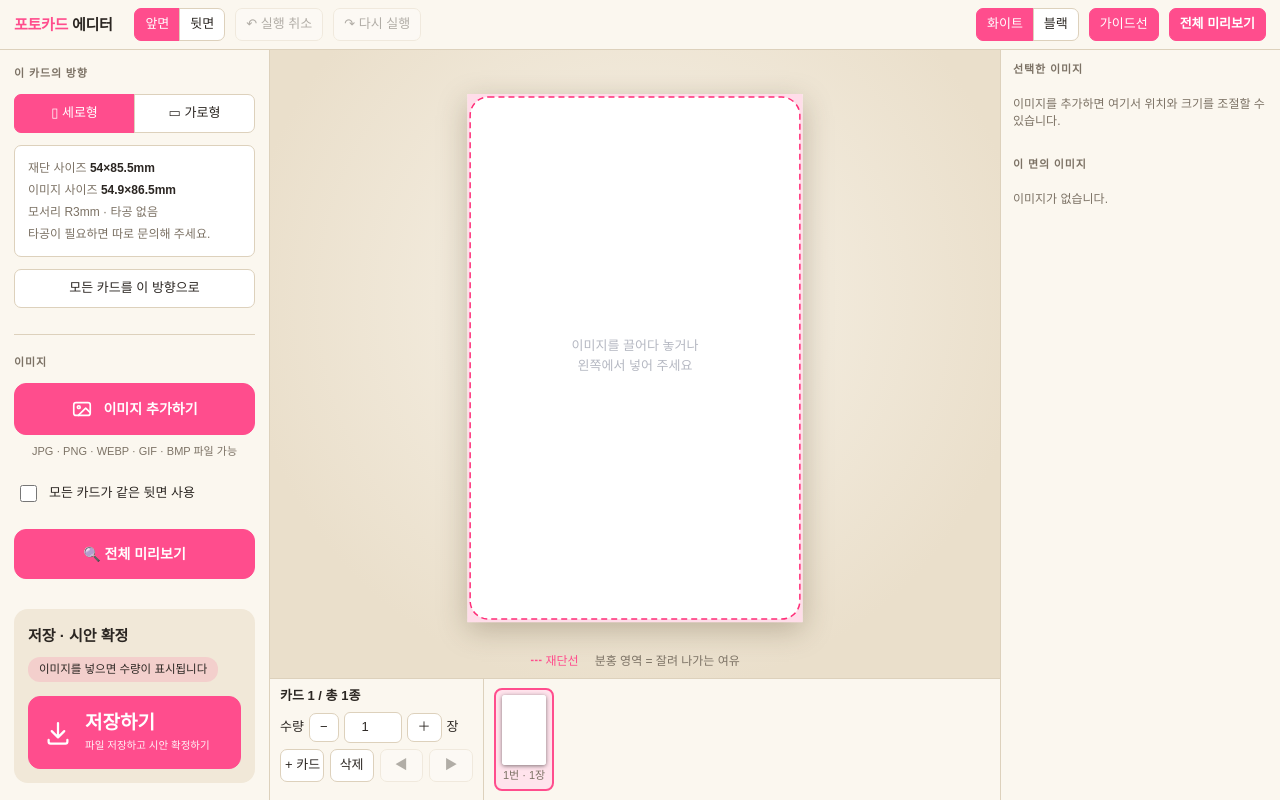
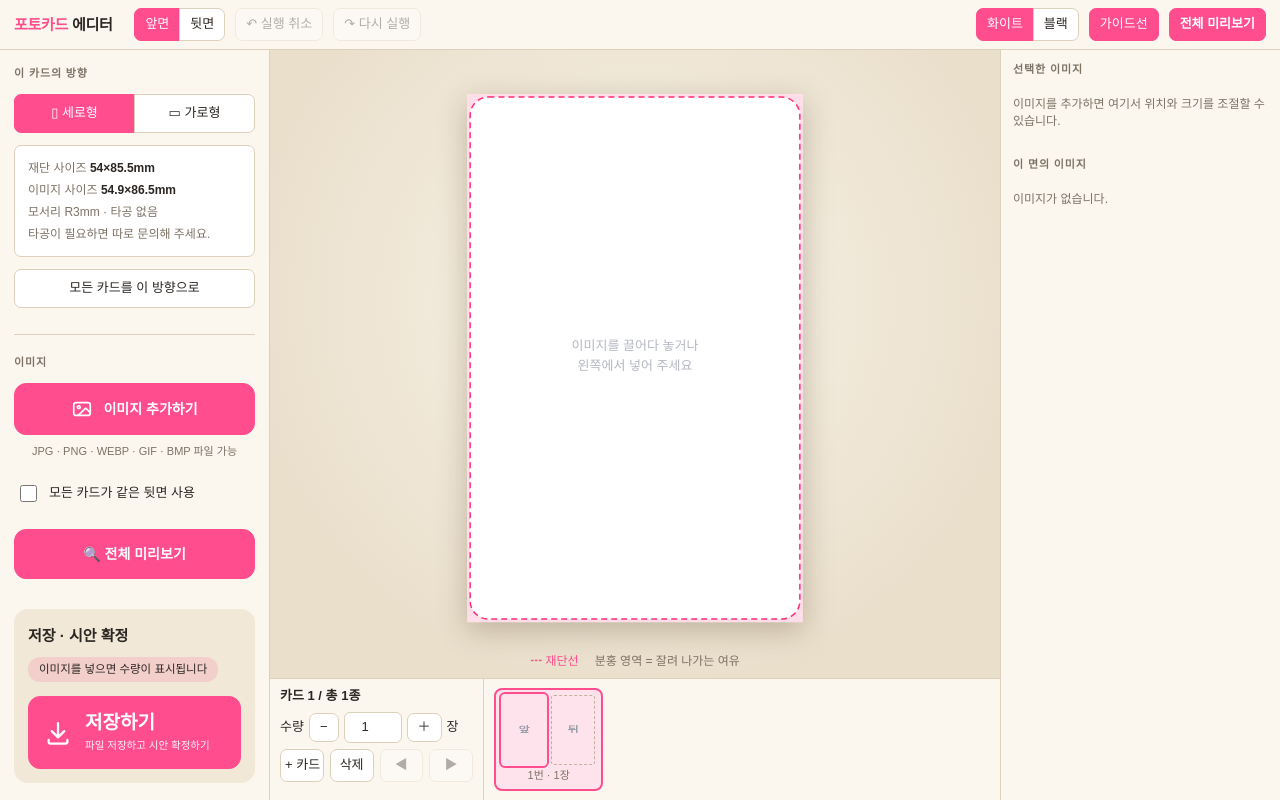
Before and after one commit to garam-wispro/photocard-editor, a plain HTML site: page index.html in a window 1280 px wide. Drawn offline with Linux system fonts and the light colour scheme.

Commit message:
카드 목록에 앞면·뒷면을 나란히 표시, 누르면 그 면으로 이동
Co-Authored-By: Claude Fable 5.2 <noreply@anthropic.com>

```diff
--- a/index.html
+++ b/index.html
@@ -44,6 +44,9 @@ aside{width:270px;flex:none;background:var(--panel);overflow-y:auto;padding:12px
 .thumb.sel{border-color:var(--acc);background:var(--selbg)}
 .thumb canvas{background:#fff;border-radius:3px;box-shadow:0 1px 4px rgba(0,0,0,.5);display:block}
 .thumb span{font-size:11px;color:var(--mut)}
+.thumb .pair{display:flex;gap:5px;align-items:center}
+.thumb canvas.empty{background:transparent;box-shadow:none;outline:1px dashed var(--hovb);outline-offset:-1px}
+.thumb canvas.cur{outline:2px solid var(--acc);outline-offset:1px}
 h2{font-size:11px;letter-spacing:.08em;color:var(--mut);margin:16px 0 8px;font-weight:700}
 h2:first-child{margin-top:0}
 button,select,input{font:inherit;color:inherit}
@@ -445,16 +448,23 @@ function reorient(c,o){if(c.orient===o)return;const od=dims(c.orient),nd=dims(o)
     const full=l.rot===0&&l.x-hw<=-od.bx+e&&l.x+hw>=od.W+od.bx-e&&l.y-hh<=-od.by+e&&l.y+hh>=od.H+od.by-e;
     if(full)fit(l,'cover',nd);else{l.x=l.x/od.W*nd.W;l.y=l.y/od.H*nd.H}}
   c.orient=o}
-function drawThumb(el,c){const {W,H}=dims(c.orient),k=70/SPEC.L,dpr=2;
-  el.width=Math.round(W*k*dpr);el.height=Math.round(H*k*dpr);el.style.width=W*k+'px';el.style.height=H*k+'px';
-  drawCard(el.getContext('2d'),k*dpr,0,0,c.front.layers.length||state.commonBack?c.front:c.back,'trim',dims(c.orient))} // 앞면이 비어 있으면 뒷면을 보여 준다
-function thumbCur(){const el=thumbsEl.children[ci];if(el&&stripSig===sigNow())drawThumb(el.firstChild,card())}
+// 카드 목록: 카드마다 앞면(왼쪽)·뒷면(오른쪽)을 나란히 보여 준다. 비어 있는 면은 점선 칸에 '앞'/'뒤'만 적는다.
+function drawThumb(el,c){const dm=dims(c.orient),{W,H}=dm,k=70/SPEC.L,dpr=2;
+  for(const q of el.querySelectorAll('canvas')){const fr=q.dataset.s==='front',sd=fr?c.front:sideOf(c,'back'),emp=!sd.layers.length;
+    q.width=Math.round(W*k*dpr);q.height=Math.round(H*k*dpr);q.style.width=W*k+'px';q.style.height=H*k+'px';q.classList.toggle('empty',emp);q.title=fr?'앞면':'뒷면';
+    const x=q.getContext('2d');
+    if(emp){x.fillStyle='#9a9eab';x.font=`700 ${12*dpr}px "Malgun Gothic","Apple SD Gothic Neo",sans-serif`;x.textAlign='center';x.textBaseline='middle';x.fillText(fr?'앞':'뒤',q.width/2,q.height/2)}
+    else drawCard(x,k*dpr,0,0,sd,'trim',dm)}}
+function thumbCur(){if(stripSig!==sigNow())return;
+  if(state.commonBack)[...thumbsEl.children].forEach((el,i)=>drawThumb(el,state.cards[i])); // 공통 뒷면은 모든 카드에 보인다
+  else{const el=thumbsEl.children[ci];if(el)drawThumb(el,card())}}
 function syncStrip(){const sig=sigNow();
   if(sig!==stripSig){stripSig=sig;
-    thumbsEl.innerHTML=state.cards.map((c,i)=>`<div class="thumb" data-i="${i}"><canvas></canvas><span></span></div>`).join('');
-    state.cards.forEach((c,i)=>drawThumb(thumbsEl.children[i].firstChild,c))}
+    thumbsEl.innerHTML=state.cards.map((c,i)=>`<div class="thumb" data-i="${i}"><div class="pair"><canvas data-s="front"></canvas><canvas data-s="back"></canvas></div><span></span></div>`).join('');
+    state.cards.forEach((c,i)=>drawThumb(thumbsEl.children[i],c))}
   else thumbCur();
-  [...thumbsEl.children].forEach((el,i)=>{el.classList.toggle('sel',i===ci);el.lastChild.textContent=`${i+1}번 · ${qtyOf(state.cards[i])}장`});
+  [...thumbsEl.children].forEach((el,i)=>{el.classList.toggle('sel',i===ci);el.lastChild.textContent=`${i+1}번 · ${qtyOf(state.cards[i])}장`;
+    el.querySelectorAll('canvas').forEach(q=>q.classList.toggle('cur',i===ci&&q.dataset.s===side))});
   const el=thumbsEl.children[ci];if(el)thumbsEl.scrollLeft=Math.max(0,el.offsetLeft-thumbsEl.offsetLeft-(thumbsEl.clientWidth-el.offsetWidth)/2);
   $('#cardPos').textContent=`카드 ${ci+1} / 총 ${state.cards.length}종`;$('#cLeft').disabled=ci===0;$('#cRight').disabled=ci===state.cards.length-1;
   const q=$('#qty');if(q!==document.activeElement)q.value=qtyOf(card())}
@@ -525,7 +535,8 @@ layersEl.addEventListener('click',e=>{const row=e.target.closest('.layer');if(!r
   if(la==='vis'){const l=cur().layers.find(x=>x.id===id);l.hidden=!l.hidden;commit();refresh()}
   else if(la==='up')moveZ(id,1);else if(la==='down')moveZ(id,-1);
   else if(la==='del'){selId=id;removeSel()}else{selId=id;refresh()}});
-thumbsEl.addEventListener('click',e=>{const t=e.target.closest('.thumb');if(t)selectCard(+t.dataset.i)});
+thumbsEl.addEventListener('click',e=>{const t=e.target.closest('.thumb');if(!t)return;const s=e.target.dataset.s,i=+t.dataset.i; // 앞·뒤 그림을 누르면 그 면으로 바로 이동
+  if(s)side=s;if(i===ci){selId=null;refresh()}else selectCard(i)});
 
 /* ---------- 캔버스 포인터 ---------- */
 function evPt(e){const r=cv.getBoundingClientRect(),v=view(),sx=e.clientX-r.left,sy=e.clientY-r.top;return{sx,sy,x:(sx-v.ox)/v.k,y:(sy-v.oy)/v.k,v}}
@@ -604,7 +615,7 @@ $('#addCards').onclick=()=>$('#fileCards').click();
 $('#fileCards').onchange=e=>{addImages([...e.target.files]);e.target.value=''};
 document.querySelectorAll('#orientSeg button').forEach(b=>b.onclick=()=>{if(b.dataset.o===card().orient)return;reorient(card(),b.dataset.o);commit();refresh()});
 $('#orientAll').onclick=()=>{const o=card().orient;state.cards.forEach(c=>reorient(c,o));commit();refresh()};
-$('#commonBack').onchange=e=>{state.commonBack=e.target.checked;const c=card();
+$('#commonBack').onchange=e=>{state.commonBack=e.target.checked;stripSig='';const c=card();
   if(state.commonBack&&!state.common[c.orient].layers.length&&c.back.layers.length)state.common[c.orient]=JSON.parse(JSON.stringify(c.back));
   selId=null;commit();refresh()};
 document.querySelectorAll('#sideSeg button').forEach(b=>b.onclick=()=>{side=b.dataset.side;selId=null;refresh()});
```
